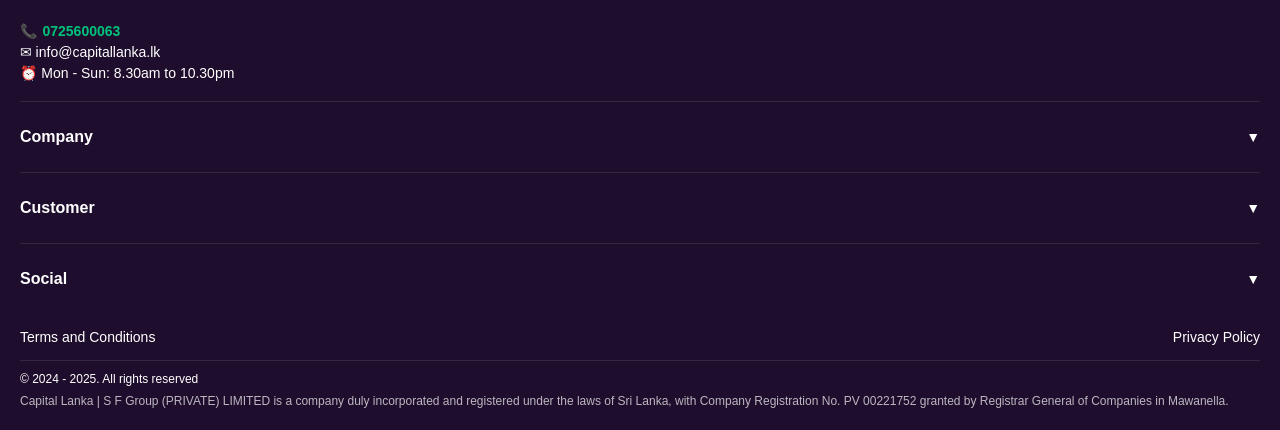
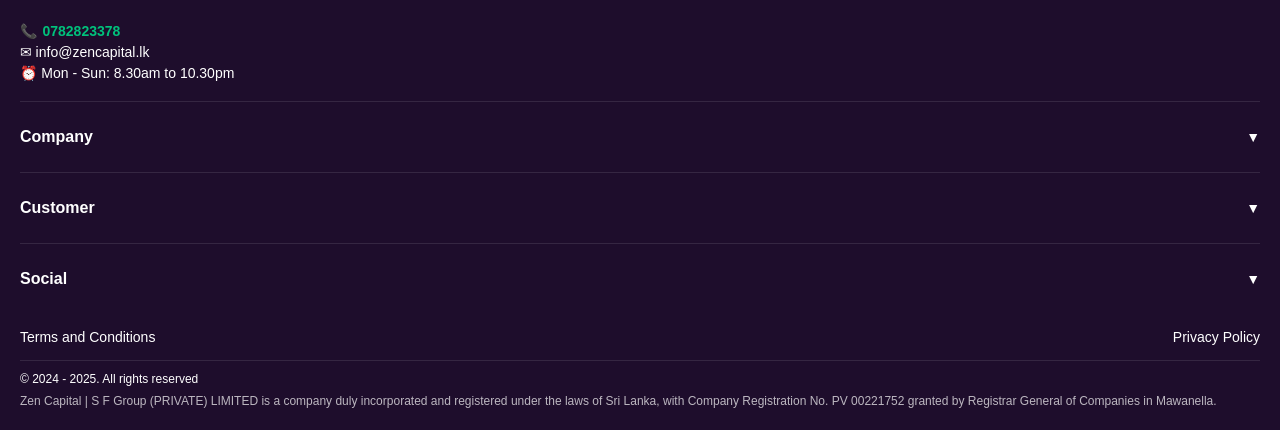
Before and after one commit to LOAN007/LOAN, a plain HTML site: page index.html in a window 1280 px wide. Shown: the part 411-841 px from the top of the page. Drawn offline with Linux system fonts and the light colour scheme.

Commit message:
Update index.html

```diff
--- a/index.html
+++ b/index.html
@@ -3,7 +3,7 @@
 <head>
 <meta charset="UTF-8" />
 <meta name="viewport" content="width=device-width, initial-scale=1.0"/>
-<title>Capital Lanka</title>
+<title>Zen Capital</title>
 <style>
     body {
         margin: 0;
@@ -241,8 +241,8 @@
 <!-- FOOTER SECTION -->
 <footer>
     <div class="footer-contact">
-        <p>📞 <span class="phone">0725600063</span></p>
-        <p>✉ info@capitallanka.lk</p>
+        <p>📞 <span class="phone">0782823378</span></p>
+        <p>✉ info@zencapital.lk</p>
         <p>⏰ Mon - Sun: 8.30am to 10.30pm</p>
     </div>
 
@@ -280,7 +280,7 @@
     <div class="footer-bottom">
         © 2024 - 2025. All rights reserved
         <div class="company-info">
-            Capital Lanka | S F Group (PRIVATE) LIMITED is a company duly incorporated and registered under the laws of Sri Lanka,
+            Zen Capital | S F Group (PRIVATE) LIMITED is a company duly incorporated and registered under the laws of Sri Lanka,
             with Company Registration No. PV 00221752 granted by Registrar General of Companies in Mawanella.
         </div>
     </div>
```
